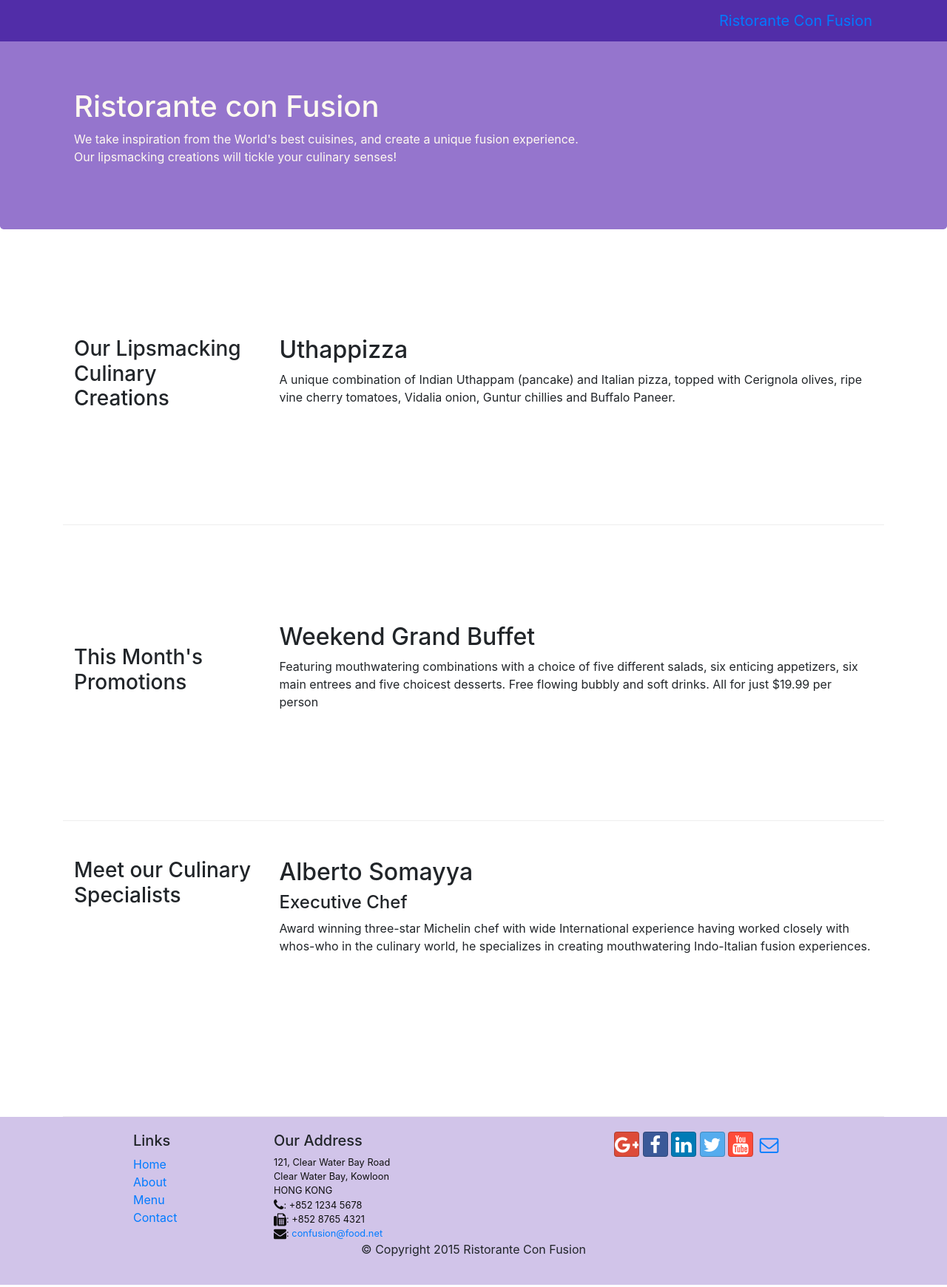
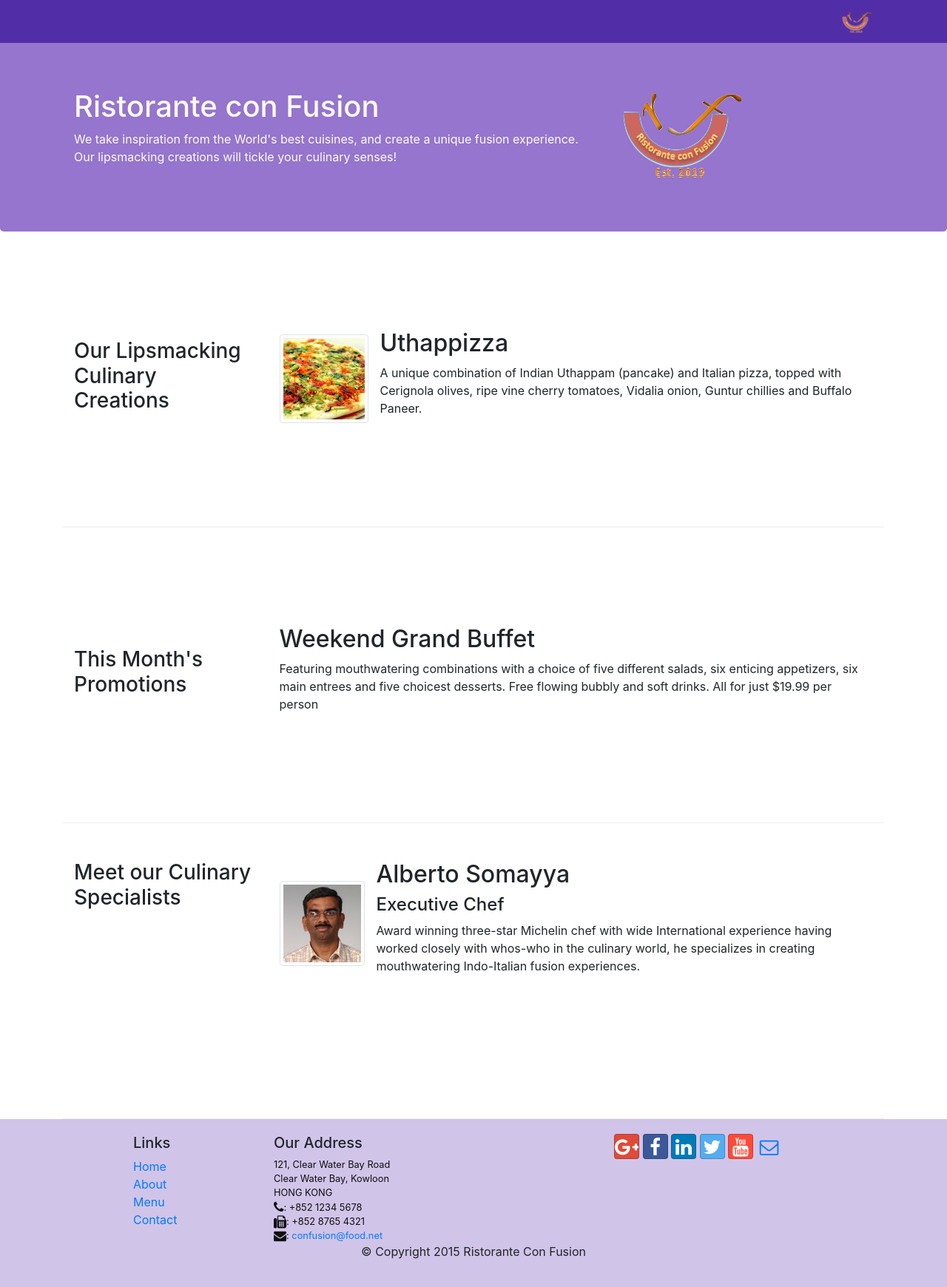
Before and after one commit to MarcoParedes/Bootstrap4, a website: page index.html in a window 1280 px wide. Shown: the whole page at 74% size. Drawn offline with nearby package versions, Linux system fonts and the light colour scheme.

Commit message:
Images and Media

```diff
--- a/index.html
+++ b/index.html
@@ -21,7 +21,7 @@
            <button class="navbar-toggler" type="button" data-toggle="collapse" data-target="#Navbar">
                 <span class="navbar-toggler-icon"></span>
             </button>
-            <a class="navbar-brand" href="./index.html">Ristorante Con Fusion</a>
+            <a class="navbar-brand" href="./index.html"><img src="img/logo.png" height="30" width="41"></a>
             <div class="collapse navbar-collapse" id="Navbar">
                 <ul class="navbar-nav">
                     <li class="nav-item active"><a class="nav-link" href="./index.html"><span class="fa fa-home fa-lg"></span> Home</a></li>
@@ -39,7 +39,8 @@
                     <h1>Ristorante con Fusion</h1>
                     <p>We take inspiration from the World's best cuisines, and create a unique fusion experience. Our lipsmacking creations will tickle your culinary senses!</p>
                 </div>
-                <div class="col col-sm">
+                <div class="col col-sm align-self-center">
+                    <img src="img/logo.png" class="img-fluid">
                 </div>
             </div>
         </div>
@@ -51,8 +52,17 @@
                 <h3>Our Lipsmacking Culinary Creations</h3>
             </div>
             <div class="col-sm col-md flex-first">
-                <h2>Uthappizza</h2>
-                <p>A unique combination of Indian Uthappam (pancake) and Italian pizza, topped with Cerignola olives, ripe vine cherry tomatoes, Vidalia onion, Guntur chillies and Buffalo Paneer.</p>
+                <div class="media">
+                    <img class="d-flex mr-3 img-thumbnail align-self-center"
+                         src="img/uthappizza.png" alt="Uthappizza">
+                    <div class="media-body">
+                        <h2 class="mt-0">Uthappizza</h2>
+                        <p class="hidden-xs-down">A unique combination of Indian Uthappam (pancake) and
+                          Italian pizza, topped with Cerignola olives, ripe vine
+                          cherry tomatoes, Vidalia onion, Guntur chillies and
+                          Buffalo Paneer.</p>
+                    </div>
+                </div>
             </div>
         </div>
 
@@ -72,9 +82,19 @@
                 <h3>Meet our Culinary Specialists</h3>
             </div>
             <div class="col-sm col-md flex-first">
-                <h2>Alberto Somayya</h2>
-                <h4>Executive Chef</h4>
-                <p>Award winning three-star Michelin chef with wide International experience having worked closely with whos-who in the culinary world, he specializes in creating mouthwatering Indo-Italian fusion experiences. </p>
+                <div class="media">
+                    <img class="d-flex mr-3 img-thumbnail align-self-center"
+                         src="img/alberto.png" alt="Alberto Somayya">
+                    <div class="media-body">
+                        <h2 class="mt-0">Alberto Somayya</h2>
+                        <h4>Executive Chef</h4>
+                        <p class="hidden-xs-down">Award winning three-star Michelin chef with wide
+                         International experience having worked closely with
+                         whos-who in the culinary world, he specializes in
+                          creating mouthwatering Indo-Italian fusion experiences.
+                         </p>
+                    </div>
+                </div>
             </div>
         </div>
     </div>
```
Also changed, not shown: aboutus.html (+3 -2 lines), contactus.html (+3 -2 lines), img/alberto.png (added), img/buffet.png (added), img/logo.png (added), img/uthappizza.png (added).
